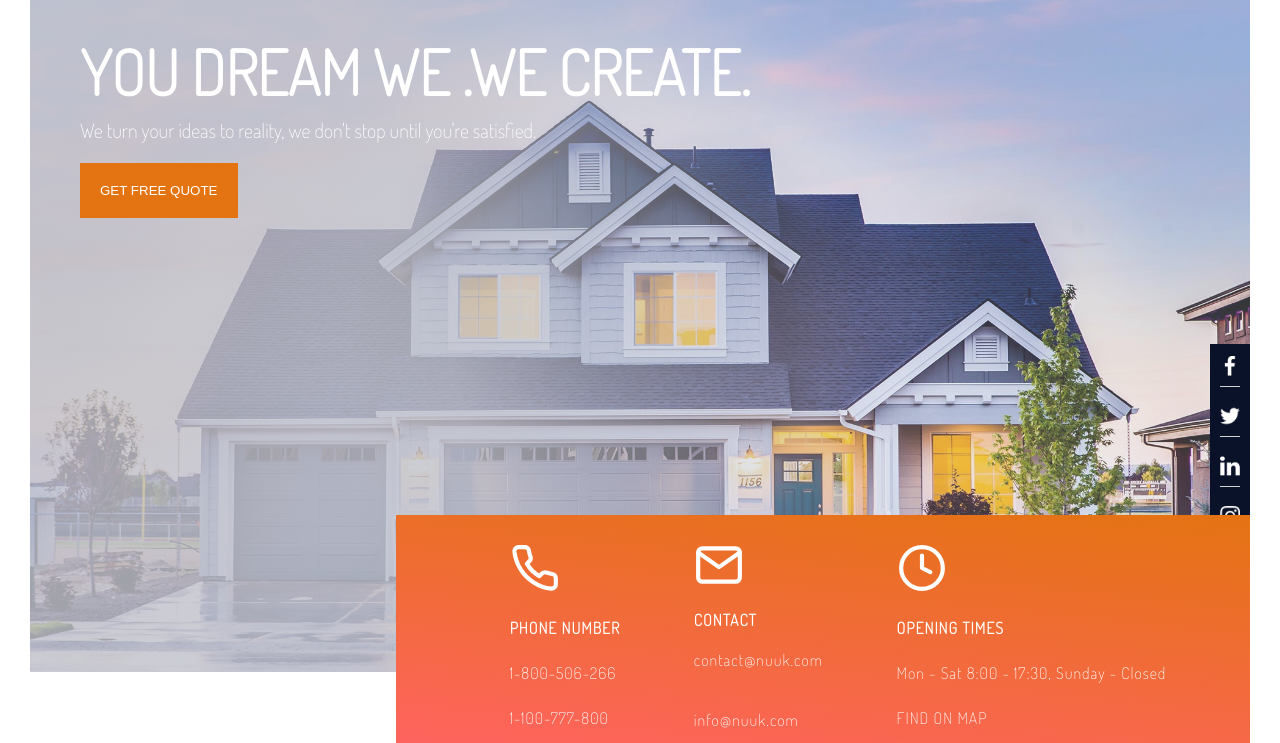
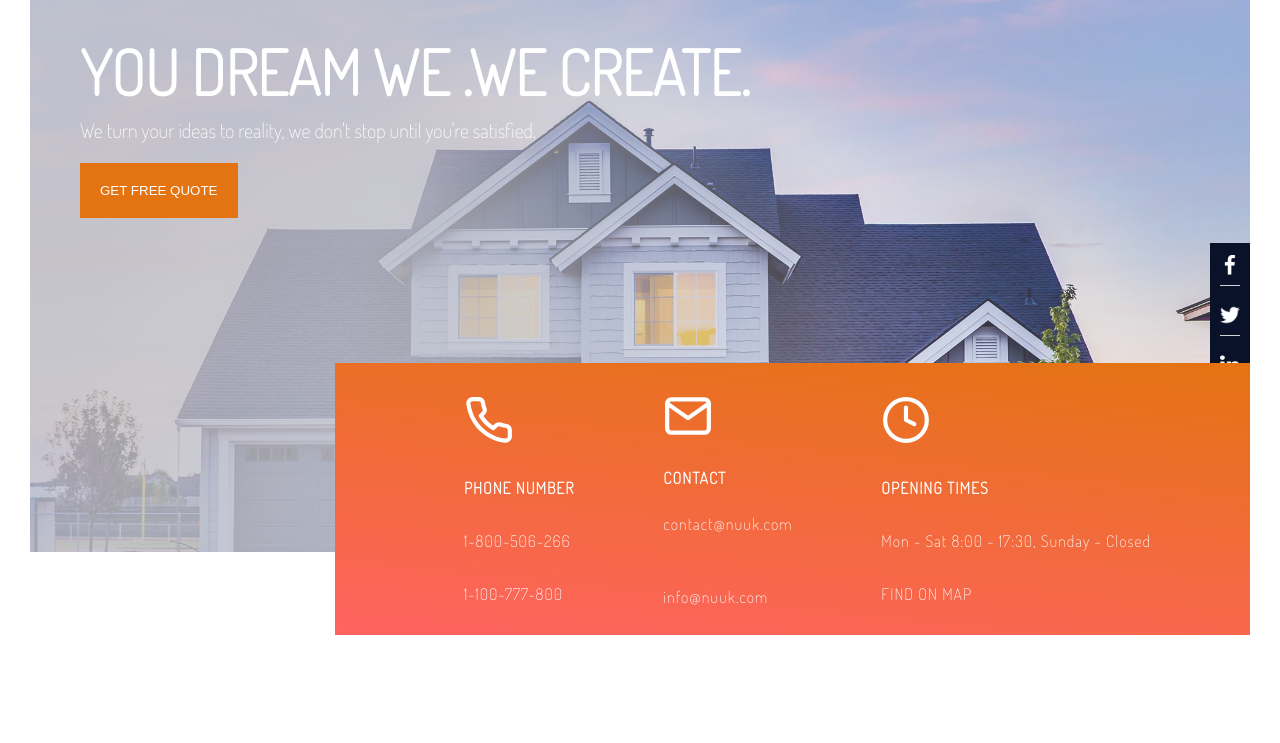
Before and after one commit to sd8917/Nook_website-Final-Assingment, a plain HTML site: page index.html in a window 1280 px wide. Shown: the part 158-901 px from the top of the page. Drawn offline with Linux system fonts and the light colour scheme.

Commit message:
landing section improvement

```diff
--- a/index.html
+++ b/index.html
@@ -15,12 +15,12 @@
     <header class="main-section ">
 
         <div id="header-section">
+
+           <div class="nav-bar">
             <div class="logo-wrapper">
                 <img src="./img/nuuk-logo.png" />
 
             </div>
-           <div class="nav-bar">
-
 
             <nav class="menu-items">
                 <a class="menu-item" href="">HOME</a>
--- a/style.css
+++ b/style.css
@@ -48,7 +48,7 @@ body{
     position:relative;
     background-size: auto, cover;
     background-attachment: scroll, fixed;
-    min-height: 100vh;
+    min-height: 85vh;
 
     box-sizing:border-box;
     padding: 40px;
@@ -136,8 +136,8 @@ body{
 }
 
   .side-overlay-landing-section{
-    width: 70%;
-    height: 30%;
+    min-width: 75%;
+    min-height:40%;
     color:white;
     display:flex;
     justify-content: space-evenly;
@@ -270,8 +270,10 @@ body{
     width: 100%;
 }
 
+
 .para-header-wrapper-right{
     width: 50%;
+
     padding: 80px 30px;
 }
 
@@ -441,11 +443,10 @@ body{
 .team-card-wrapper{
     width: 20%;
     position: relative;
-    padding-top: 100px;
     box-shadow: 0 0 1px #ccc;
 }
 .team-card-wrapper img{
-    width: 100%;
+    width: 100%;s
 }
 .team-card-social-link{
     width: 60px;
```
